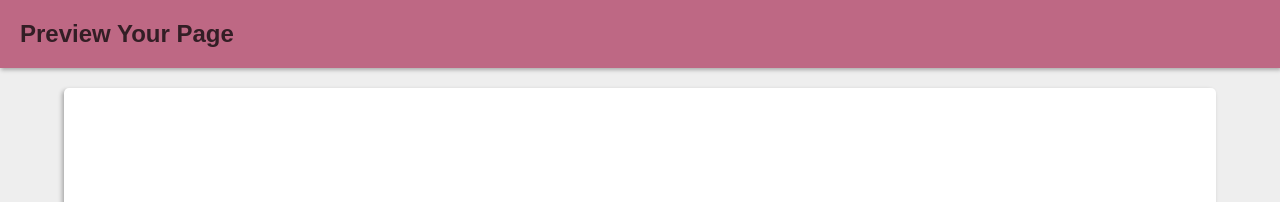
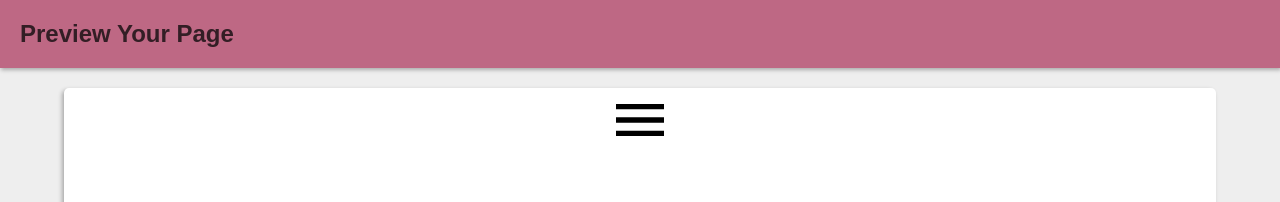
Before and after one commit to JeanCelin/project-custom-page, a Next.js app in the folder custom-page/: page /preview in a window 1280 px wide. Shown: the top 202 px of the page. Built offline with nearby package versions, Linux system fonts and the light colour scheme.

Commit message:
create navbar2

```diff
--- a/custom-page/src/components/Navbars/Navbar1/Navbar1.jsx
+++ b/custom-page/src/components/Navbars/Navbar1/Navbar1.jsx
@@ -13,11 +13,11 @@ export default function Navbar1() {
   ];
 
   return (
-    <nav className={styles.navbar1__container}>
+    <nav className={styles.navbar__container}>
       <Image src={config[0].logo} height={64} width={64} alt={config[0].alt} />
-      <ul className={styles.navbar1__list}>
+      <ul className={styles.navbar__list}>
         {config[1].items.map((element, index) => (
-          <li key={index} className={styles.navbar1__item}>
+          <li key={index} className={styles.navbar__item}>
             {element.toUpperCase()}
           </li>
         ))}
--- a/custom-page/src/components/Navbars/Navbar1/Navbar1.module.css
+++ b/custom-page/src/components/Navbars/Navbar1/Navbar1.module.css
@@ -1,4 +1,4 @@
-.navbar1__container {
+.navbar__container {
   margin: 10px auto;
 
   display: flex;
@@ -11,7 +11,7 @@
   max-width: 600px;
 }
 
-.navbar1__list {
+.navbar__list {
   list-style: none;
 
   display: flex;
@@ -19,11 +19,11 @@
   gap: 15px;
 }
 
-.navbar1__item {
+.navbar__item {
   cursor: pointer;
   border: 1px solid transparent;
 }
 
-.navbar1__item:hover {
+.navbar__item:hover {
   border-bottom: 1px solid red;
 }
--- /dev/null
+++ b/custom-page/src/components/Navbars/Navbar2/Navbar2.jsx
@@ -0,0 +1,43 @@
+import { useState } from "react";
+import styles from "./Navbar2.module.css";
+import Image from "next/image";
+
+export default function Navbar2() {
+  const config = [
+    {
+      logo: "/logo-default.jpg",
+      alt: "logo",
+    },
+    {
+      items: ["page1", "page2", "page3", "page4", "page5"],
+    },
+  ];
+
+  const [showItens, setShowItens] = useState(false);
+
+  return (
+    <nav className={styles.navbar__container}>
+      <Image
+        className={styles.navbar__menuBurger}
+        src={"/menu-burger.png"}
+        height={64}
+        width={64}
+        alt="menu"
+        onClick={() => {
+          setShowItens(!showItens);
+        }}
+      />
+      <div className={styles.navbar__listContainer}>
+        {showItens && (
+          <ul className={styles.navbar__list}>
+            {config[1].items.map((element, index) => (
+              <li key={index} className={styles.navbar__item}>
+                {element.toUpperCase()}
+              </li>
+            ))}
+          </ul>
+        )}
+      </div>
+    </nav>
+  );
+}
--- /dev/null
+++ b/custom-page/src/components/Navbars/Navbar2/Navbar2.module.css
@@ -0,0 +1,33 @@
+.navbar__container {
+  display: flex;
+  flex-direction: column;
+  align-items: center;
+}
+
+.navbar__menuBurger {
+  cursor: pointer;
+}
+.navbar__listContainer {
+  position: relative;
+  width: 200px;
+}
+
+.navbar__list {
+  position: absolute;
+  list-style: none;
+  display: flex;
+
+  flex-flow: row wrap;
+  text-align: center;
+}
+.navbar__item {
+  padding: 5px;
+  background-color: #be6884;
+  flex-basis: 200px;
+  border: 1px solid black;
+
+  cursor: pointer;
+}
+.navbar__item:hover {
+  background-color: #e35483;
+}
--- a/custom-page/src/pages/preview/index.jsx
+++ b/custom-page/src/pages/preview/index.jsx
@@ -4,6 +4,7 @@ import FooterDefault from "@/components/Footers/FooterDefault/FooterDefault";
 
 import styles from "@/styles/pages/Preview.module.css";
 import Link from "next/link";
+import Navbar2 from "@/components/Navbars/Navbar2/Navbar2";
 
 export default function PreviewPage() {
   return (
@@ -14,6 +15,7 @@ export default function PreviewPage() {
           {/* <NavbarDefault />
           <MainDefault />
           <FooterDefault /> */}
+          <Navbar2/>
         </section>
       </div>
 
```
Also changed, not shown: custom-page/public/menu-burger.png (added).
